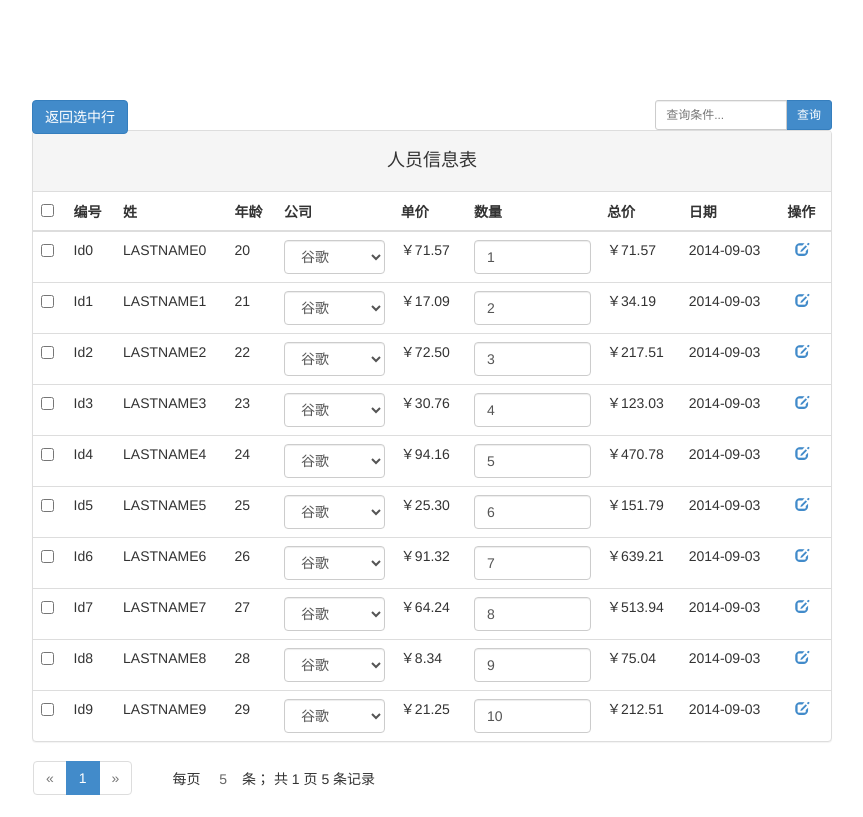
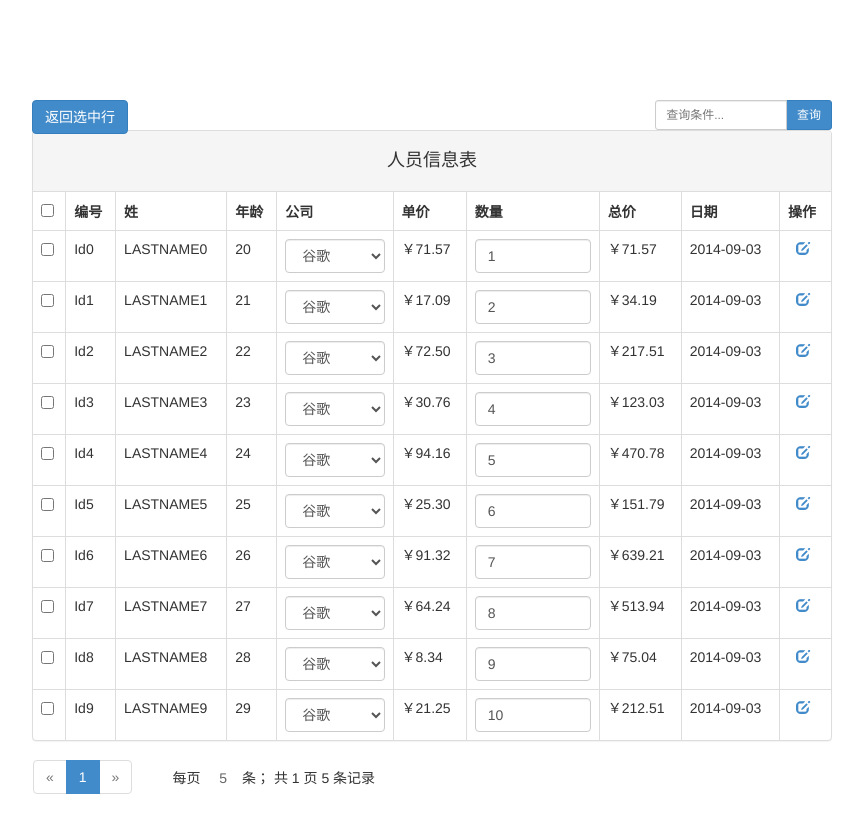
Before and after one commit to hxkinggil/AngularBootStrap, a plain HTML site: page ui-bootstrap/src/grid/GridDemo.html in a window 1280 px wide. Shown: the whole page, without its empty margins (368-1231 px from the left). Drawn offline with Linux system fonts and the light colour scheme.

```diff
--- a/ui-bootstrap/src/grid/GridDemo.html
+++ b/ui-bootstrap/src/grid/GridDemo.html
@@ -89,6 +89,8 @@
         $scope.gridOptions.title = "人员信息表";
         //定义表格单选或复选
         $scope.gridOptions.single = false;
+        //table的样式
+        $scope.gridOptions.class = 'table table-hover table-bordered';
         //构建列
         $scope.gridOptions.columnDefs = [
             //visible属性用于列是否可见,true时显示,false时隐藏,默认为true
@@ -147,10 +149,10 @@
             params.limit = $scope.gridOptions.webpage.limit;
 
             var datas = new Array();
-            for ( var i = 0; i < 10; i++ )
+            for ( var i = 0 ; i < 10 ; i++ )
             {
-                var ranValue = Math.random()*100;
-                datas.push( {id : 'Id' + i , age : 20 + i , firstName : 'firstName' + i , lastName : 'lastName' + i , company : 'google' , currency : ranValue  + i , num : i + 1 , totalNum : (ranValue + i) * ( i + 1 ) , 'date' : new Date() , employed : true} );
+                var ranValue = Math.random() * 100;
+                datas.push( {id : 'Id' + i , age : 20 + i , firstName : 'firstName' + i , lastName : 'lastName' + i , company : 'google' , currency : ranValue + i , num : i + 1 , totalNum : (ranValue + i) * ( i + 1 ) , 'date' : new Date() , employed : true} );
             }
 
             //grid支持json格式的数据,后台将WebPage对象转成json即可
@@ -161,7 +163,8 @@
             };
 
             //加载表格数据
-            if($scope.gridOptions.data){
+            if ( $scope.gridOptions.data )
+            {
                 $scope.gridOptions.data = null;
             }
             $scope.gridOptions.data = data.data;
--- a/ui-bootstrap/template/grid/grid.html
+++ b/ui-bootstrap/template/grid/grid.html
@@ -2,7 +2,7 @@
     <!-- header -->
     <grid-header></grid-header>
     <!-- Table -->
-    <table class="table table-hover" grid-column></table>
+    <table ng-class="grid.options.class" grid-column></table>
 
     <paging ng-show="grid.options.webpage"></paging>
 </div>
```
